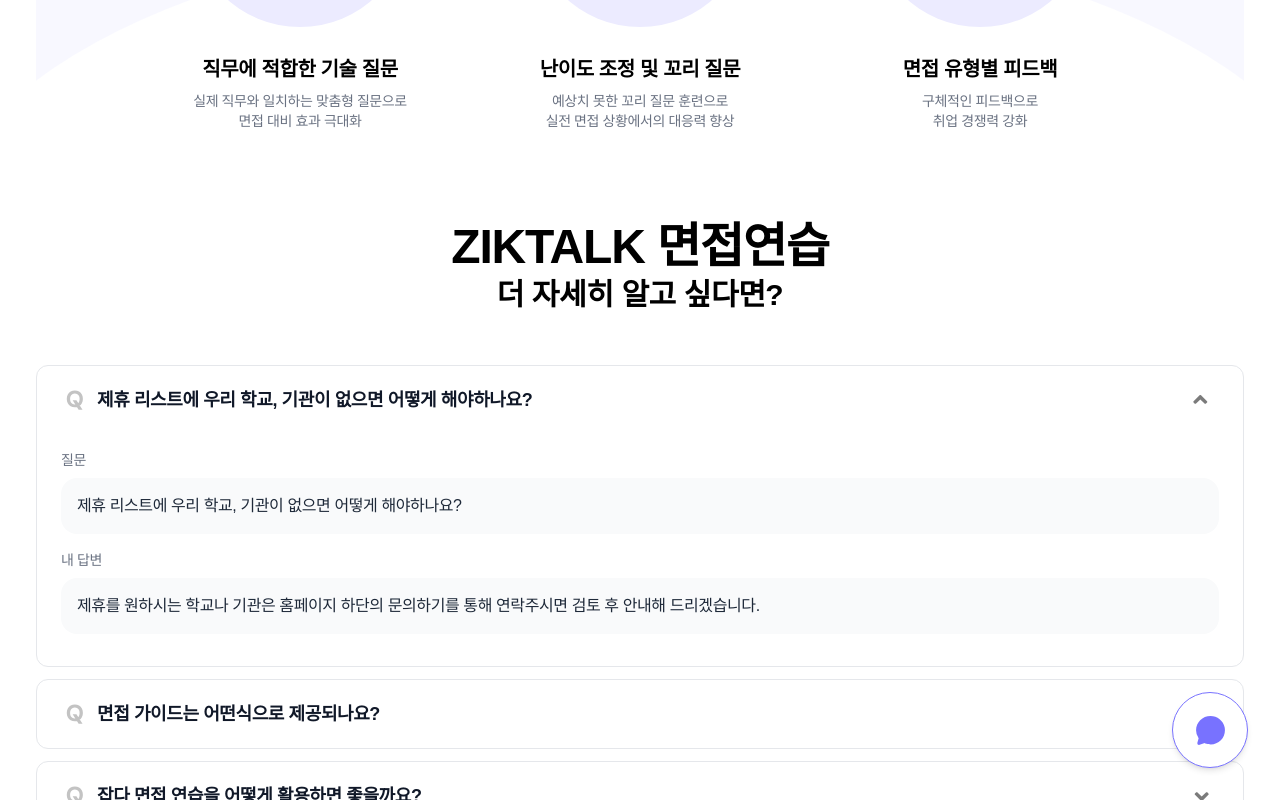
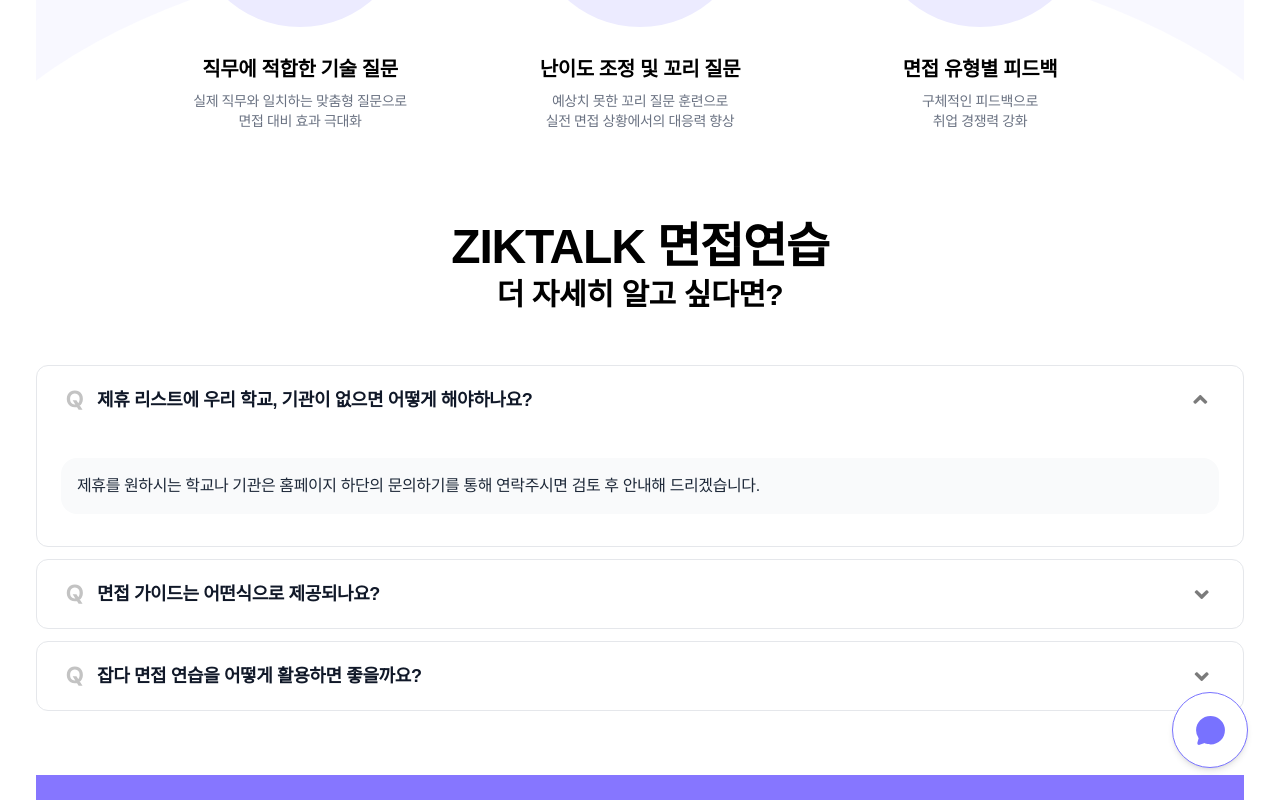
Before and after one commit to ko9612/ZikTalk, a React (Vite) app in the folder client/: page / in a window 1280 px wide. Both pictures are taken after a click on the element 640 px from the left and 1817 px from the top of the page. Shown: the part 1417-2217 px from the top of the page. Built offline with nearby package versions, Linux system fonts and the light colour scheme.

Commit message:
guideSection 질문 중첩제외 #14

```diff
--- a/client/src/pages/Landing/_components/GuideSection.jsx
+++ b/client/src/pages/Landing/_components/GuideSection.jsx
@@ -3,88 +3,119 @@ import React from "react";
 
 const faqList = [
   {
-    question: '제휴 리스트에 우리 학교, 기관이 없으면 어떻게 해야하나요?',
-    answer: '제휴를 원하시는 학교나 기관은 홈페이지 하단의 문의하기를 통해 연락주시면 검토 후 안내해 드리겠습니다.',
-    recommendation: '',
+    question: "제휴 리스트에 우리 학교, 기관이 없으면 어떻게 해야하나요?",
+    answer:
+      "제휴를 원하시는 학교나 기관은 홈페이지 하단의 문의하기를 통해 연락주시면 검토 후 안내해 드리겠습니다.",
+    recommendation: "",
     expanded: false,
   },
   {
-    question: '면접 가이드는 어떤식으로 제공되나요?',
-    answer: '직무별, 산업별 맞춤형 면접 가이드를 제공하며, 실제 면접에서 자주 물어보는 질문과 모범 답안을 확인할 수 있습니다.',
-    recommendation: '',
+    question: "면접 가이드는 어떤식으로 제공되나요?",
+    answer:
+      "직무별, 산업별 맞춤형 면접 가이드를 제공하며, 실제 면접에서 자주 물어보는 질문과 모범 답안을 확인할 수 있습니다.",
+    recommendation: "",
     expanded: false,
   },
   {
-    question: '잡다 면접 연습을 어떻게 활용하면 좋을까요?',
-    answer: '실제 면접 상황을 가정하고 연습하시면 좋습니다. 답변 후에는 AI의 피드백을 참고하여 개선점을 파악하고 반복 연습하는 것이 효과적입니다.',
-    recommendation: '',
+    question: "잡다 면접 연습을 어떻게 활용하면 좋을까요?",
+    answer:
+      "실제 면접 상황을 가정하고 연습하시면 좋습니다. 답변 후에는 AI의 피드백을 참고하여 개선점을 파악하고 반복 연습하는 것이 효과적입니다.",
+    recommendation: "",
     expanded: false,
   },
 ];
 
 function autoLineBreak(text) {
-   if (!text) return '';
-   return text
-     .replace(/(\.|\?|\!)/g, '$1\n');
- }
+  if (!text) return "";
+  return text.replace(/(\.|\?|\!)/g, "$1\n");
+}
 
 const GuideSection = () => {
   const [faqs, setFaqs] = React.useState(faqList);
 
   const toggleFaq = (index) => {
-    setFaqs(faqs.map((faq, i) =>
-      i === index ? { ...faq, expanded: !faq.expanded } : { ...faq, expanded: false }
-    ));
+    setFaqs(
+      faqs.map((faq, i) =>
+        i === index
+          ? { ...faq, expanded: !faq.expanded }
+          : { ...faq, expanded: false },
+      ),
+    );
   };
 
   return (
-    <section className="w-full bg-white py-0 flex flex-col items-center">
+    <section className="flex w-full flex-col items-center bg-white py-0">
       {/* 타이틀 위에 띄우기 mt-16 mb-16 */}
-      <div className="w-full mx-auto mt-16 mb-16">
-        <h2 className="text-center text-5xl font-bold mb-1.5 tracking-tight">ZIKTALK 면접연습</h2>
-        <p className="text-center text-3xl font-bold mb-13">더 자세히 알고 싶다면?</p>
+      <div className="mx-auto mt-16 mb-16 w-full">
+        <h2 className="mb-1.5 text-center text-5xl font-bold tracking-tight">
+          ZIKTALK 면접연습
+        </h2>
+        <p className="mb-13 text-center text-3xl font-bold">
+          더 자세히 알고 싶다면?
+        </p>
         <div className="flex flex-col gap-3">
           {faqs.map((faq, idx) => (
             <div
               key={idx}
-              className="w-full border border-gray-200 bg-white rounded-xl cursor-pointer transition-all duration-300"
-              style={{minHeight: 56}}
+              className="w-full cursor-pointer rounded-xl border border-gray-200 bg-white transition-all duration-300"
+              style={{ minHeight: 56 }}
               onClick={() => toggleFaq(idx)}
             >
               <div className="flex items-center px-7 py-5">
-                <img src="/src/assets/images/Q.svg" alt="Q" className="mr-3 w-5 h-5" />
-                <span className="text-lg font-semibold text-gray-900 flex-1 text-left leading-tight">{faq.question}</span>
-                <span className={`ml-2 w-7 h-7 flex items-center justify-center ${faq.expanded ? 'rotate-180' : ''} transition-transform duration-300`}>
-                  <svg width="15" height="23" viewBox="0 0 20 13" fill="none" xmlns="http://www.w3.org/2000/svg">
-                    <path d="M15.9287 1.0719C16.4364 0.5716 17.2379 0.540455 17.7773 0.978149L17.8818 1.0719L19.2061 2.37659C19.7134 2.87653 19.7453 3.66558 19.3018 4.1969L19.2061 4.30042L11.2344 12.1549C10.7378 12.6549 9.93696 12.6867 9.39258 12.2487L9.28809 12.1549L1.31641 4.30042C0.809014 3.80046 0.777104 3.01142 1.2207 2.4801L1.31641 2.37659L2.64062 1.0719C3.14836 0.571607 3.9498 0.540473 4.48926 0.978149L4.59375 1.0719L10.2441 6.63928L10.2617 6.65588L10.2783 6.63928L15.9287 1.0719Z" fill="#7B7B7B" stroke="#7B7B7B" strokeWidth="0.0488281"/>
+                <img
+                  src="/src/assets/images/Q.svg"
+                  alt="Q"
+                  className="mr-3 h-5 w-5"
+                />
+                <span className="flex-1 text-left text-lg leading-tight font-semibold text-gray-900">
+                  {faq.question}
+                </span>
+                <span
+                  className={`ml-2 flex h-7 w-7 items-center justify-center ${faq.expanded ? "rotate-180" : ""} transition-transform duration-300`}
+                >
+                  <svg
+                    width="15"
+                    height="23"
+                    viewBox="0 0 20 13"
+                    fill="none"
+                    xmlns="http://www.w3.org/2000/svg"
+                  >
+                    <path
+                      d="M15.9287 1.0719C16.4364 0.5716 17.2379 0.540455 17.7773 0.978149L17.8818 1.0719L19.2061 2.37659C19.7134 2.87653 19.7453 3.66558 19.3018 4.1969L19.2061 4.30042L11.2344 12.1549C10.7378 12.6549 9.93696 12.6867 9.39258 12.2487L9.28809 12.1549L1.31641 4.30042C0.809014 3.80046 0.777104 3.01142 1.2207 2.4801L1.31641 2.37659L2.64062 1.0719C3.14836 0.571607 3.9498 0.540473 4.48926 0.978149L4.59375 1.0719L10.2441 6.63928L10.2617 6.65588L10.2783 6.63928L15.9287 1.0719Z"
+                      fill="#7B7B7B"
+                      stroke="#7B7B7B"
+                      strokeWidth="0.0488281"
+                    />
                   </svg>
                 </span>
               </div>
               <div
-                className={`transition-all duration-300 overflow-hidden px-6 bg-white rounded-b-2xl ${
-                  faq.expanded ? 'max-h-[1000px] py-4 opacity-100' : 'max-h-0 py-0 opacity-0'
+                className={`overflow-hidden rounded-b-2xl bg-white px-6 transition-all duration-300 ${
+                  faq.expanded
+                    ? "max-h-[1000px] py-4 opacity-100"
+                    : "max-h-0 py-0 opacity-0"
                 }`}
-                style={{ willChange: 'max-height, opacity, padding' }}
+                style={{ willChange: "max-height, opacity, padding" }}
               >
-                {/* 질문 섹션 */}
-                {faq.question && (
-                  <div className="mb-4">
-                    <div className="text-sm font-medium text-gray-500 mb-2">질문</div>
-                    <div className="text-base text-gray-800 bg-gray-50 p-4 rounded-2xl">{faq.question}</div>
-                  </div>
-                )}
                 {/* 답변 섹션 */}
                 {faq.answer && (
                   <div className="mb-4">
-                    <div className="text-sm font-medium text-gray-500 mb-2">내 답변</div>
-                    <div className="text-base text-gray-800 bg-gray-50 p-4 rounded-2xl">{faq.answer}</div>
+                    <div className="mb-2 text-sm font-medium text-gray-500">
+                    </div>
+                    <div className="rounded-2xl bg-gray-50 p-4 text-base text-gray-800">
+                      {faq.answer}
+                    </div>
                   </div>
                 )}
                 {/* 추천 답변 섹션 */}
                 {faq.recommendation && (
                   <div className="mb-4">
-                    <div className="text-sm font-medium text-gray-500 mb-2">추천 답변</div>
-                    <div className="text-base text-gray-800 bg-gray-50 p-4 rounded-2xl">{faq.recommendation}</div>
+                    <div className="mb-2 text-sm font-medium text-gray-500">
+                      추천 답변
+                    </div>
+                    <div className="rounded-2xl bg-gray-50 p-4 text-base text-gray-800">
+                      {faq.recommendation}
+                    </div>
                   </div>
                 )}
               </div>
```
